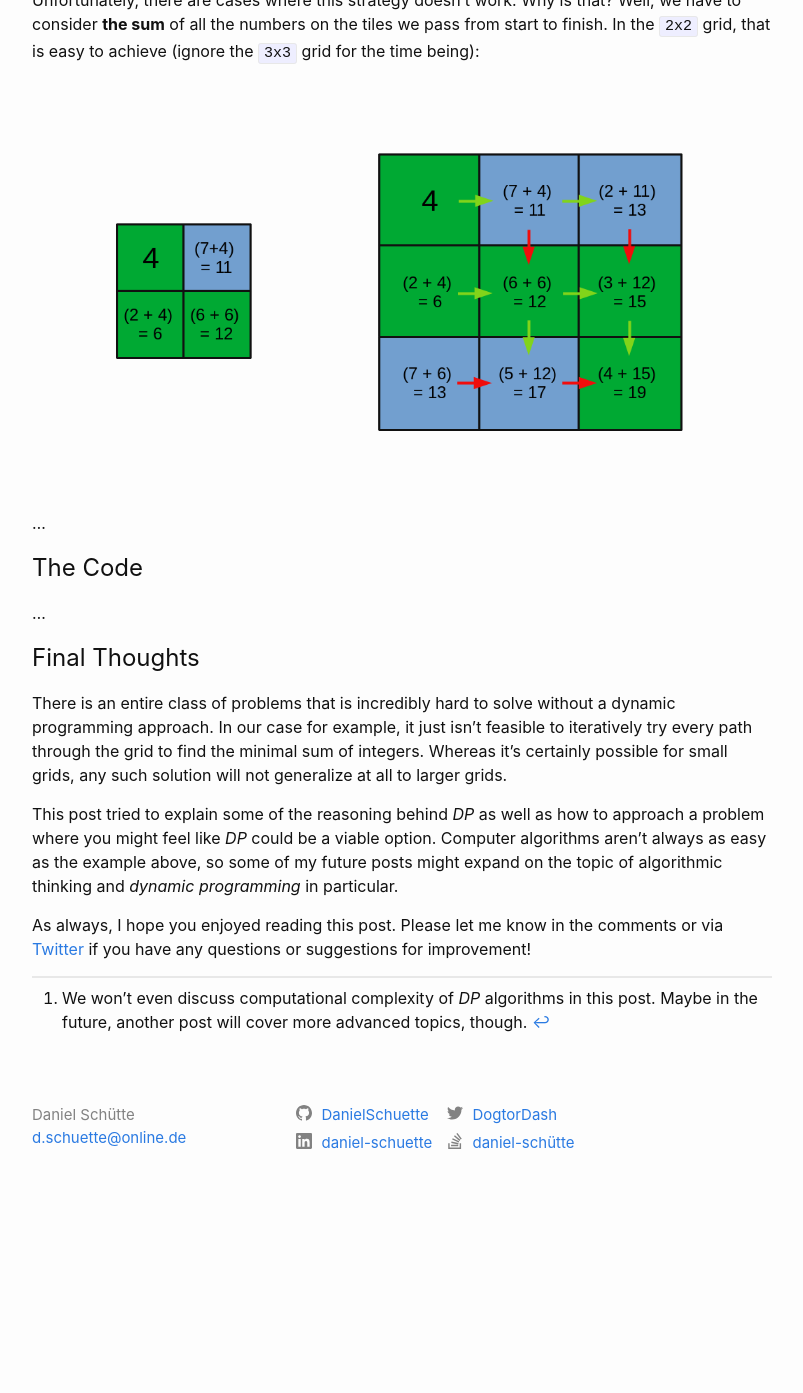
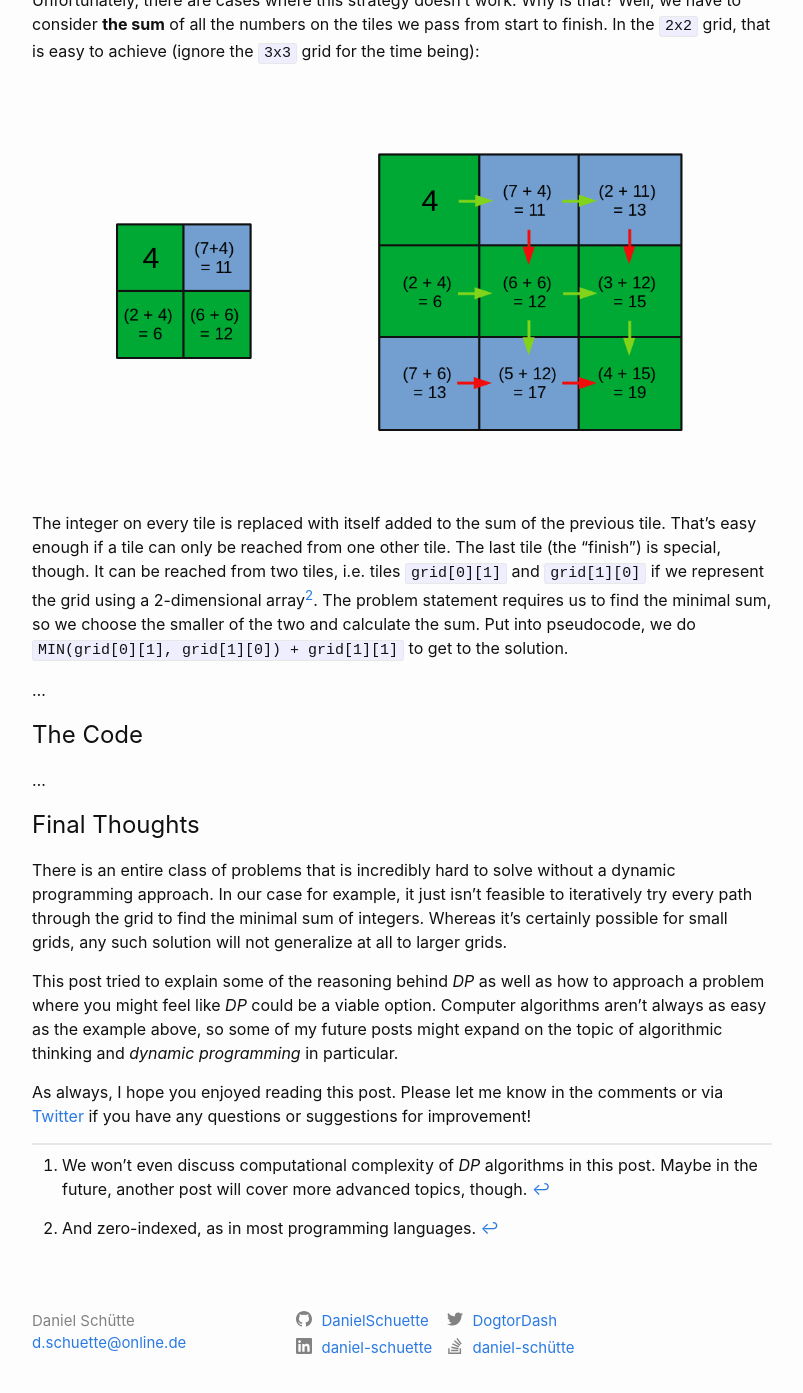
Before and after one commit to DanielSchuette/DanielSchuette.github.io, a Jekyll site: the page built from _posts/2019-09-14-dynamic_programming_example.md, in a window 1280 px wide and 1400 px high, scrolled down 2579 px. Shown: the top 1393 px of the window, without its empty margins (238-1041 px from the left). Built offline with Jekyll 4.4.1, drawn with Linux system fonts in a browser that asks for light colours; nearby versions of some CDN libraries; some web fonts are replaced; comment, search, counter and statistics services are not loaded; before the commit the page ends 3773 px from its top, so only the background shows below that.

Commit message:
update dynamic programming post

```diff
--- a/_posts/2019-09-14-dynamic_programming_example.md
+++ b/_posts/2019-09-14-dynamic_programming_example.md
@@ -32,6 +32,8 @@ Unfortunately, there are cases where this strategy doesn't work. Why is that? We
 
 ![Grid With Sums](../../../../assets/grid_with_sums.png)
 
+The integer on every tile is replaced with itself added to the sum of the previous tile. That's easy enough if a tile can only be reached from one other tile. The last tile (the "finish") is special, though. It can be reached from two tiles, i.e. tiles `grid[0][1]` and `grid[1][0]` if we represent the grid using a 2-dimensional array[^2]. The problem statement requires us to find the minimal sum, so we choose the smaller of the two and calculate the sum. Put into pseudocode, we do `MIN(grid[0][1], grid[1][0]) + grid[1][1]` to get to the solution.
+
 ...
 
 # The Code
@@ -47,3 +49,4 @@ As always, I hope you enjoyed reading this post. Please let me know in the comme
 <hr class="hr-light">
 
 [^1]: We won't even discuss computational complexity of *DP* algorithms in this post. Maybe in the future, another post will cover more advanced topics, though.
+[^2]: And zero-indexed, as in most programming languages.
```
